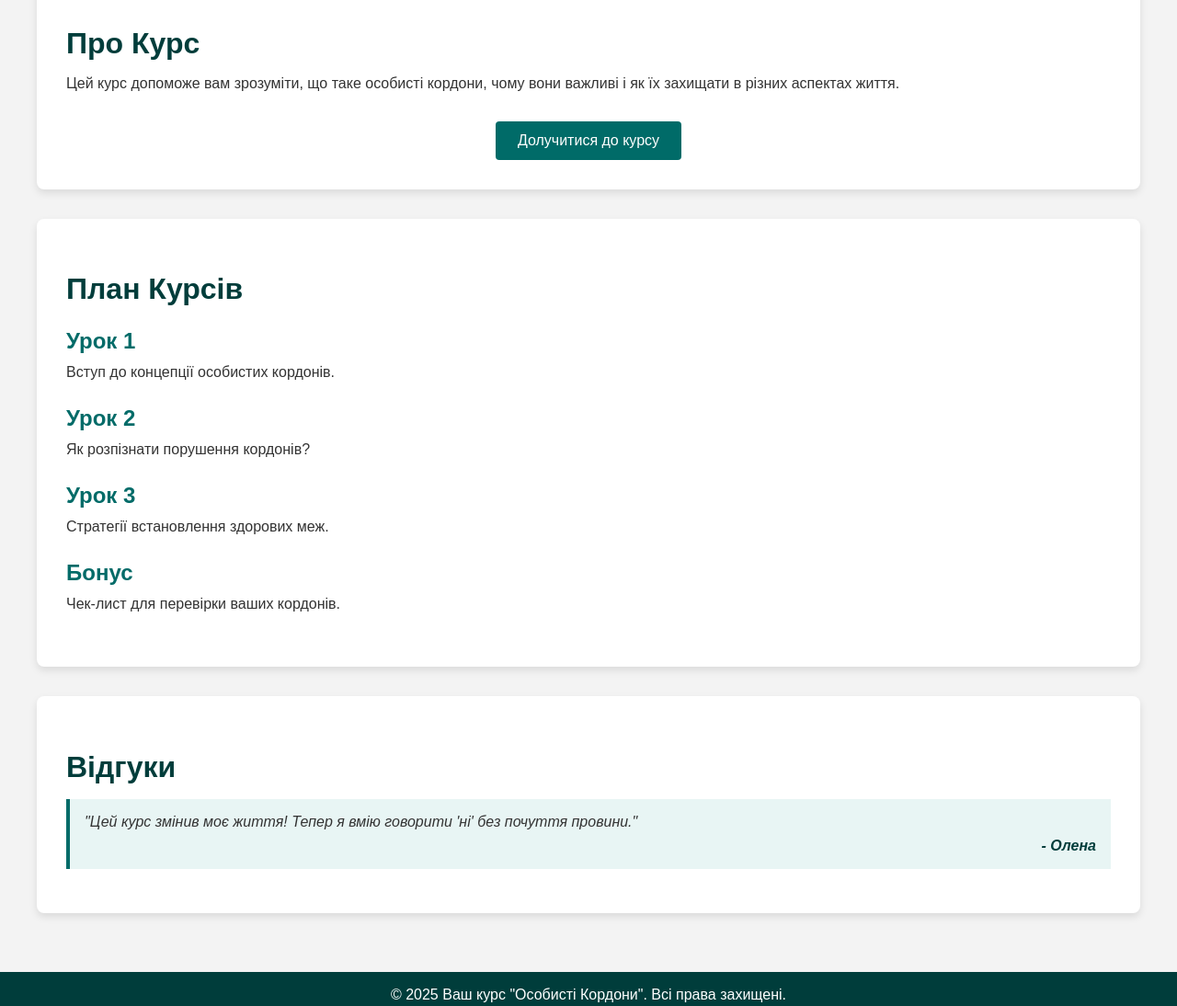
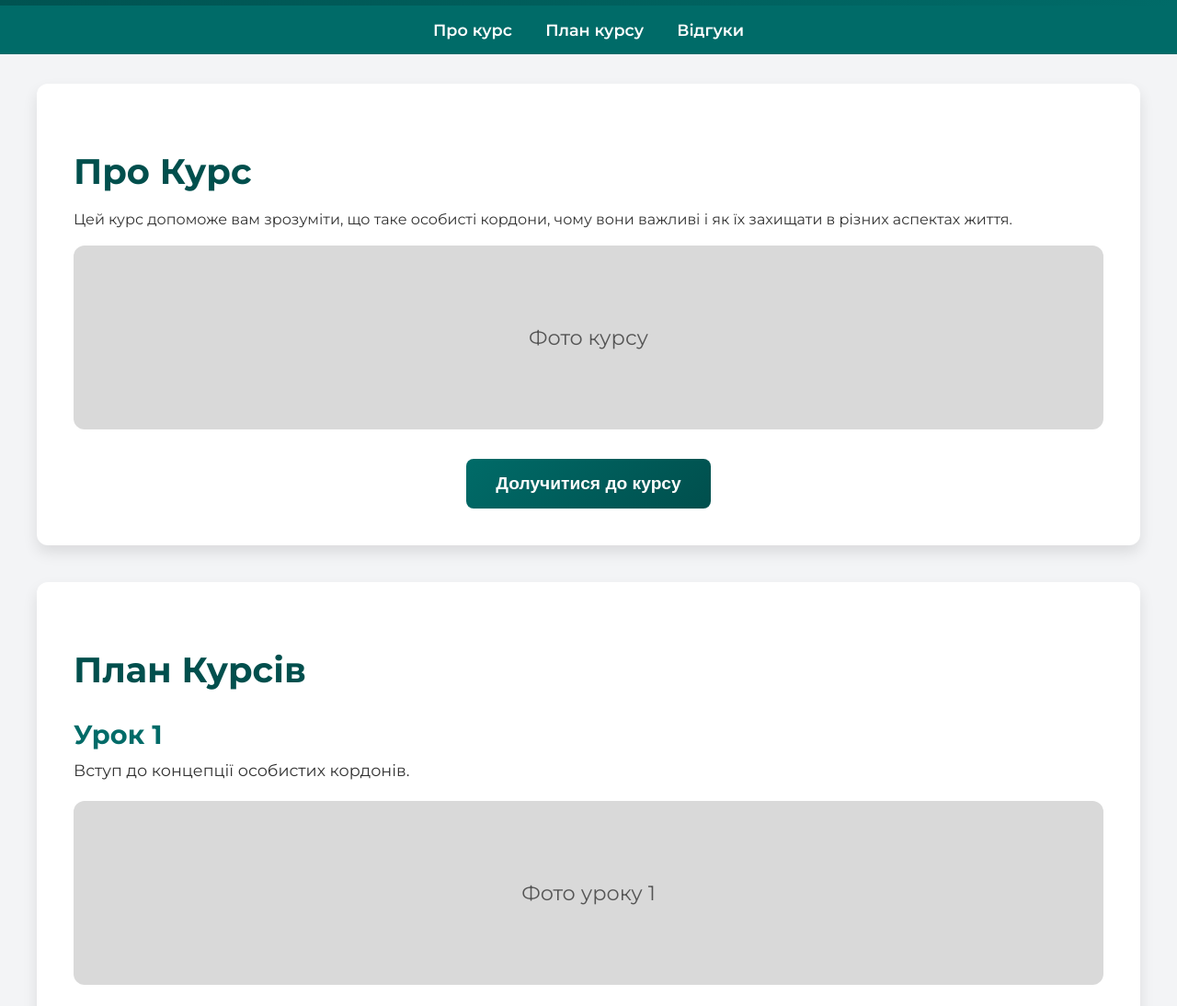
Before and after one commit to urka111/site1, a plain HTML site: page index.html in a window 1280 px wide. Shown: the part 220-1314 px from the top of the page at 92% size. Drawn offline with Linux system fonts and the light colour scheme; a web font is replaced by a local one.

Commit message:
Update index.html

```diff
--- a/index.html
+++ b/index.html
@@ -4,31 +4,32 @@
     <meta charset="UTF-8">
     <meta name="viewport" content="width=device-width, initial-scale=1.0">
     <title>Курс "Особисті Кордони"</title>
-    <link href="https://fonts.googleapis.com/css2?family=Arial:wght@400;700&display=swap" rel="stylesheet">
+    <link href="https://fonts.googleapis.com/css2?family=Montserrat:wght@400;600;700&display=swap" rel="stylesheet">
     <style>
         body {
-            font-family: 'Arial', sans-serif;
+            font-family: 'Montserrat', sans-serif;
             margin: 0;
             padding: 0;
-            background-color: #f3f3f3;
+            background-color: #f3f4f6;
             color: #333;
         }
 
         header {
-            background-color: #003d3b;
+            background: linear-gradient(135deg, #004f4d, #006b68);
             color: #ffffff;
             text-align: center;
-            padding: 2rem 1rem;
+            padding: 3rem 1rem;
         }
 
         header h1 {
             margin: 0;
-            font-size: 2.5rem;
+            font-size: 3.5rem;
+            font-weight: 700;
         }
 
         header p {
-            font-size: 1.2rem;
-            margin-top: 0.5rem;
+            font-size: 1.3rem;
+            margin-top: 1rem;
         }
 
         .container {
@@ -39,39 +40,51 @@
 
         section {
             background: #ffffff;
-            border-radius: 8px;
-            box-shadow: 0 4px 8px rgba(0, 0, 0, 0.1);
-            padding: 2rem;
-            margin-bottom: 2rem;
+            border-radius: 12px;
+            box-shadow: 0 8px 16px rgba(0, 0, 0, 0.1);
+            padding: 2.5rem;
+            margin-bottom: 2.5rem;
+            transition: transform 0.3s ease;
+        }
+
+        section:hover {
+            transform: translateY(-5px);
         }
 
         section h2 {
-            color: #003d3b;
-            font-size: 2rem;
-            margin-bottom: 1rem;
+            color: #004f4d;
+            font-size: 2.4rem;
+            margin-bottom: 1.2rem;
         }
 
         .lesson {
-            margin-bottom: 1.5rem;
+            margin-bottom: 2rem;
         }
 
         .lesson h3 {
             color: #006b68;
-            font-size: 1.5rem;
+            font-size: 1.8rem;
             margin-bottom: 0.5rem;
         }
 
         .lesson p {
             margin: 0;
-            font-size: 1rem;
-            line-height: 1.5;
+            font-size: 1.1rem;
+            line-height: 1.6;
+        }
+
+        .lesson img {
+            max-width: 100%;
+            border-radius: 8px;
+            margin-top: 0.5rem;
         }
 
         footer {
-            background-color: #003d3b;
+            background: #004f4d;
             color: #ffffff;
             text-align: center;
-            padding: 1rem;
+            padding: 2rem 1rem;
+            margin-top: 2rem;
         }
 
         footer p {
@@ -85,38 +98,92 @@
         }
 
         .cta button {
-            background-color: #006b68;
+            background: linear-gradient(135deg, #006b68, #004f4d);
             color: #ffffff;
-            font-size: 1rem;
-            padding: 0.75rem 1.5rem;
+            font-size: 1.2rem;
+            padding: 1rem 2rem;
             border: none;
-            border-radius: 4px;
+            border-radius: 8px;
             cursor: pointer;
-            transition: background-color 0.3s;
+            transition: transform 0.3s ease, background 0.3s ease;
+            font-weight: 700;
         }
 
         .cta button:hover {
-            background-color: #004f4d;
+            background: linear-gradient(135deg, #004f4d, #006b68);
+            transform: scale(1.1);
         }
 
         .testimonial {
-            background-color: #e8f5f4;
-            border-left: 4px solid #006b68;
-            padding: 1rem;
-            margin: 1rem 0;
+            background: #e8f5f4;
+            border-left: 6px solid #006b68;
+            padding: 2rem;
+            margin: 2rem 0;
             font-style: italic;
-        }
-
-        .testimonial p {
-            margin: 0;
+            border-radius: 8px;
         }
 
         .testimonial span {
             display: block;
-            margin-top: 0.5rem;
+            margin-top: 0.8rem;
             text-align: right;
+            font-weight: 600;
+            color: #004f4d;
+        }
+
+        .photo-placeholder {
+            background-color: #d9d9d9;
+            width: 100%;
+            height: 200px;
+            display: flex;
+            justify-content: center;
+            align-items: center;
+            border-radius: 12px;
+            color: #555;
+            font-size: 1.4rem;
+            margin-top: 1.2rem;
+        }
+
+        nav {
+            background-color: #006b68;
+            padding: 1rem;
+            text-align: center;
+            position: sticky;
+            top: 0;
+            z-index: 100;
+        }
+
+        nav a {
+            color: #ffffff;
+            margin: 0 1rem;
+            text-decoration: none;
+            font-weight: 600;
+            font-size: 1.1rem;
+        }
+
+        nav a:hover {
+            color: #f3f4f6;
+        }
+
+        .action-buttons {
+            text-align: center;
+            margin-top: 2rem;
+        }
+
+        .action-buttons a {
+            display: inline-block;
+            margin: 0.5rem;
+            text-decoration: none;
+            background-color: #004f4d;
+            color: white;
+            padding: 0.8rem 1.5rem;
+            border-radius: 6px;
             font-weight: bold;
-            color: #003d3b;
+            transition: background 0.3s;
+        }
+
+        .action-buttons a:hover {
+            background-color: #006b68;
         }
     </style>
 </head>
@@ -126,36 +193,47 @@
         <p>Навчіться захищати свої кордони і ставити здорові межі!</p>
     </header>
 
+    <nav>
+        <a href="#about">Про курс</a>
+        <a href="#plan">План курсу</a>
+        <a href="#reviews">Відгуки</a>
+    </nav>
+
     <div class="container">
-        <section>
+        <section id="about">
             <h2>Про Курс</h2>
             <p>Цей курс допоможе вам зрозуміти, що таке особисті кордони, чому вони важливі і як їх захищати в різних аспектах життя.</p>
+            <div class="photo-placeholder">Фото курсу</div>
             <div class="cta">
                 <button>Долучитися до курсу</button>
             </div>
         </section>
 
-        <section>
+        <section id="plan">
             <h2>План Курсів</h2>
             <div class="lesson">
                 <h3>Урок 1</h3>
                 <p>Вступ до концепції особистих кордонів.</p>
+                <div class="photo-placeholder">Фото уроку 1</div>
             </div>
             <div class="lesson">
                 <h3>Урок 2</h3>
                 <p>Як розпізнати порушення кордонів?</p>
+                <div class="photo-placeholder">Фото уроку 2</div>
             </div>
             <div class="lesson">
                 <h3>Урок 3</h3>
                 <p>Стратегії встановлення здорових меж.</p>
+                <div class="photo-placeholder">Фото уроку 3</div>
             </div>
             <div class="lesson">
                 <h3>Бонус</h3>
                 <p>Чек-лист для перевірки ваших кордонів.</p>
+                <div class="photo-placeholder">Фото бонусу</div>
             </div>
         </section>
 
-        <section>
+        <section id="reviews">
             <h2>Відгуки</h2>
             <div class="testimonial">
                 <p>"Цей курс змінив моє життя! Тепер я вмію говорити 'ні' без почуття провини."</p>
```
